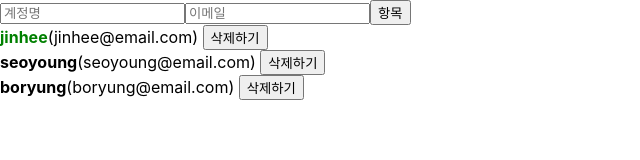
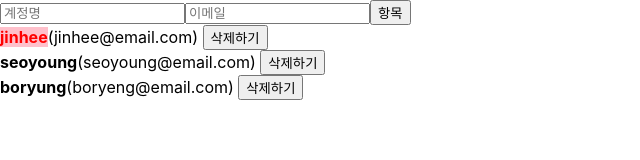
Before and after one commit to wlsgml719/ReactWithVelopert, a React (Create React App) app: page / in a window 1280 px wide. Shown: the top 160 px of the page, without its empty margins (0-640 px from the left). Built offline with nearby package versions, Linux system fonts and the light colour scheme.

Commit message:
16강 배열에 항목 수정하기

```diff
--- a/src/App.js
+++ b/src/App.js
@@ -42,7 +42,7 @@ function App() {
       {
           id      : 3,
           username    : 'boryung',
-          email   : 'boryung@email.com',
+          email   : 'boryeng@email.com',
           online  : false
       }
   ]);
@@ -61,12 +61,11 @@ function App() {
   };
 
   const onToggle = id => {
-   // 아이디가 일치한다면 업데이트
-   setUsers(users.map(
-      user => user.id === id
-        ? {...user, online: !user.online}
-        : user
-      ))
+    setUsers(users.map(user =>
+      user.id === id
+      ? { ...user, online: !user.online }
+      : user
+    ))
   }
 
   return (
--- a/src/UserList.js
+++ b/src/UserList.js
@@ -7,8 +7,10 @@ function User({ user, onRemove, onToggle })
 
     return(
         <div>
-            <b style={{
-                    color: online ? 'green' : 'black',
+            <b
+                style={{
+                    color: online ? 'red' : 'black',
+                    backgroundColor: online ? 'pink' : 'white',
                     cursor: 'pointer'
                 }}
                 onClick={() => onToggle(id)}
```
